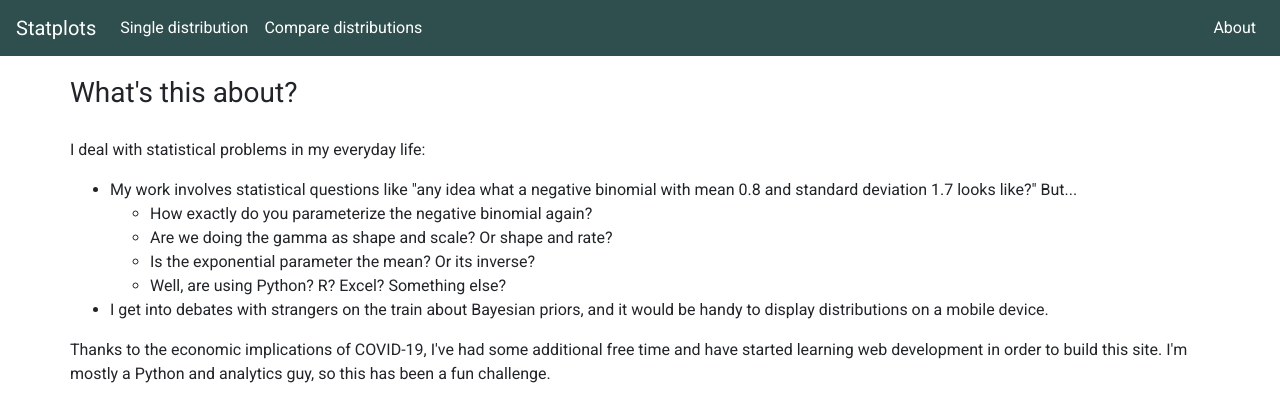
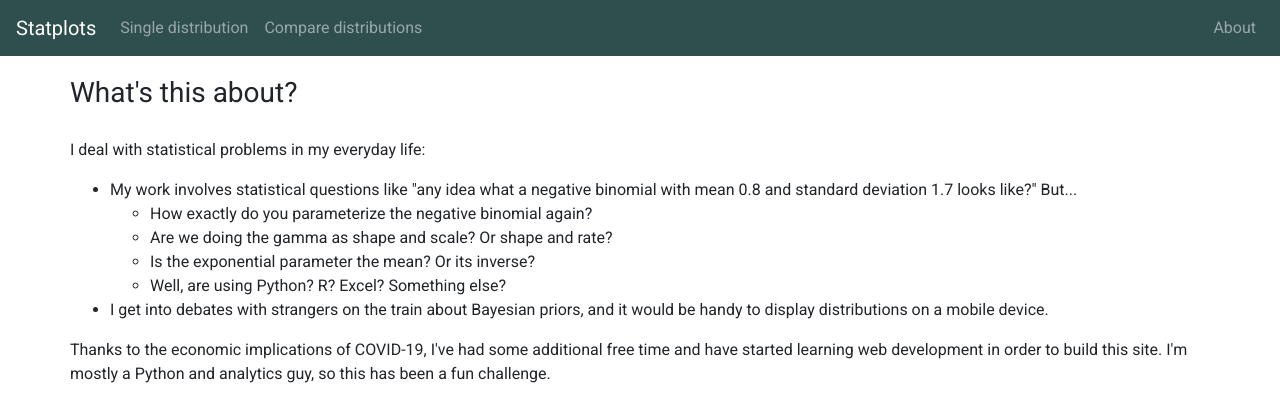
Before and after one commit to nickpaa/statplots, a Flask app: page /about in a window 1280 px wide. Shown: the top 402 px of the page. Run offline with Flask 2, Linux system fonts and the light colour scheme; some libraries are stand-ins or nearby versions.

Commit message:
update CSP and remove inline styles

```diff
--- a/statplots/__init__.py
+++ b/statplots/__init__.py
@@ -10,8 +10,10 @@ csp = {
     'cdn.jsdelivr.net',
     'stackpath.bootstrapcdn.com',
     'fonts.googleapis.com',
+    'fonts.gstatic.com',
     'cdnjs.cloudflare.com'
-  ]
+  ],
+  'img-src': '\'self\''
 }
 talisman = Talisman(app, content_security_policy=csp)
 
--- a/statplots/static/single.js
+++ b/statplots/static/single.js
@@ -699,7 +699,7 @@ function displayXlFormula(d) {
         d.pdfFormula.textContent = "norm.dist(x, " + d.mean + ", " + d.sd + ", false)";
         d.cdfFormula.textContent = "norm.dist(x, " + d.mean + ", " + d.sd + ", true)";
         d.pctFormula.textContent = "norm.inv(" + d.mean + ", " + d.sd + ", alpha)";
-        d.rvFormula.textContent = `${d.mean}+${d.sd}*norm.s.inv(mean())`;
+        d.rvFormula.textContent = `${d.mean}+${d.sd}*norm.s.inv(rand())`;
     }
     else if (d.whichDist === 'poisson') {
         d.pdfFormula.textContent = "poisson.dist(x, " + d.mean + ", false)";
--- a/statplots/templates/layout.html
+++ b/statplots/templates/layout.html
@@ -24,15 +24,18 @@
             <div class="collapse navbar-collapse" id="navbarResponsive">
                 <ul class="navbar-nav mr-auto">
                     <li class="nav-item">
-                        <a class="nav-link" href="/single" style="color:white">Single distribution</a>
+                        <!-- <a class="nav-link" href="/single" style="color:white">Single distribution</a> -->
+                        <a class="nav-link" href="/single">Single distribution</a>
                     </li>
                     <li class="nav-item">
-                        <a class="nav-link" href="/compare" style="color:white">Compare distributions</a>
+                        <!-- <a class="nav-link" href="/compare" style="color:white">Compare distributions</a> -->
+                        <a class="nav-link" href="/compare">Compare distributions</a>
                     </li>
                 </ul>
                 <ul class="navbar-nav ml-auto">
                     <li class="nav-item">
-                        <a class="nav-link" href="/about" style="color:white">About</a>
+                        <!-- <a class="nav-link" href="/about" style="color:white">About</a> -->
+                        <a class="nav-link" href="/about">About</a>
                     </li>
                 </ul>
             </div>
```
